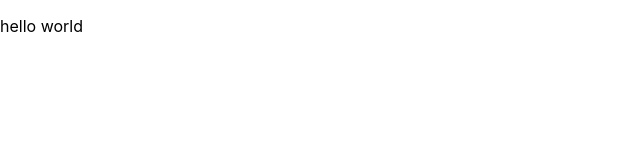
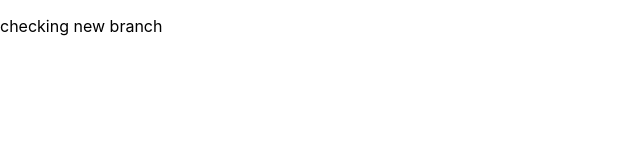
Before and after one commit to ihsansaif313/Far-Away-Travel-React, a React (Create React App) app: page / in a window 1280 px wide. Shown: the top 160 px of the page, without its empty margins (0-640 px from the left). Built offline with nearby package versions, Linux system fonts and the light colour scheme.

Commit message:
checking dev branch

```diff
--- a/src/App.js
+++ b/src/App.js
@@ -8,6 +8,6 @@ export default function App()
 function Wel()
 {
   return(
-  <p>hello world</p>
+  <p>checking new branch</p>
 )
 }
```
